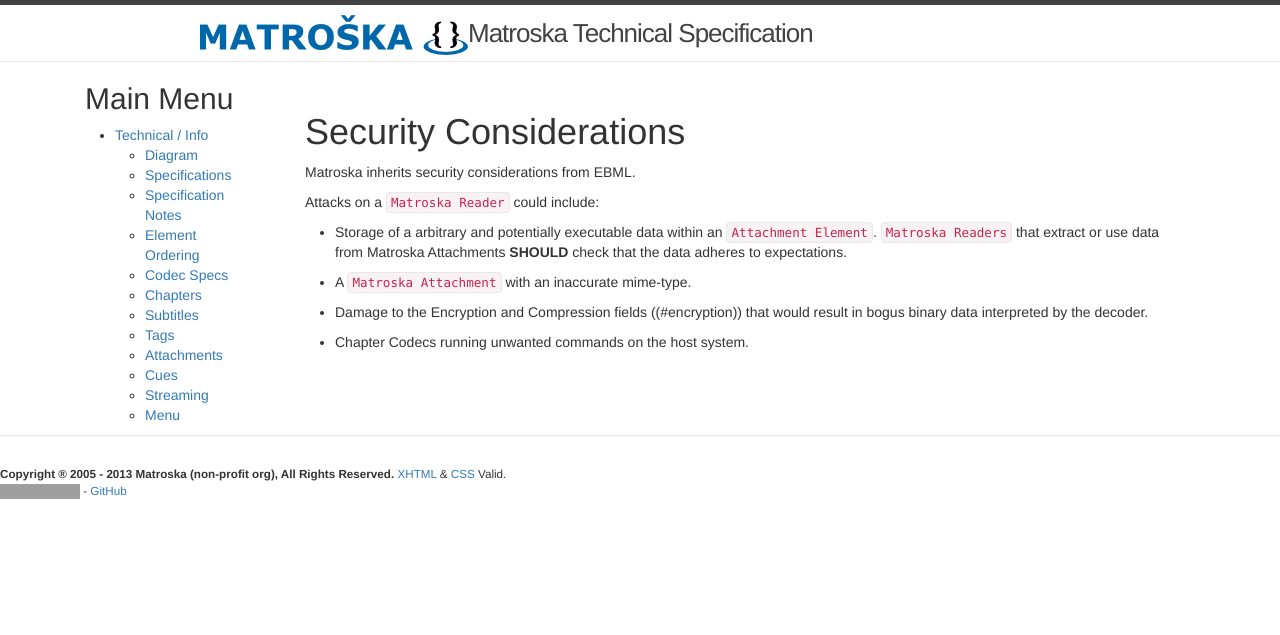
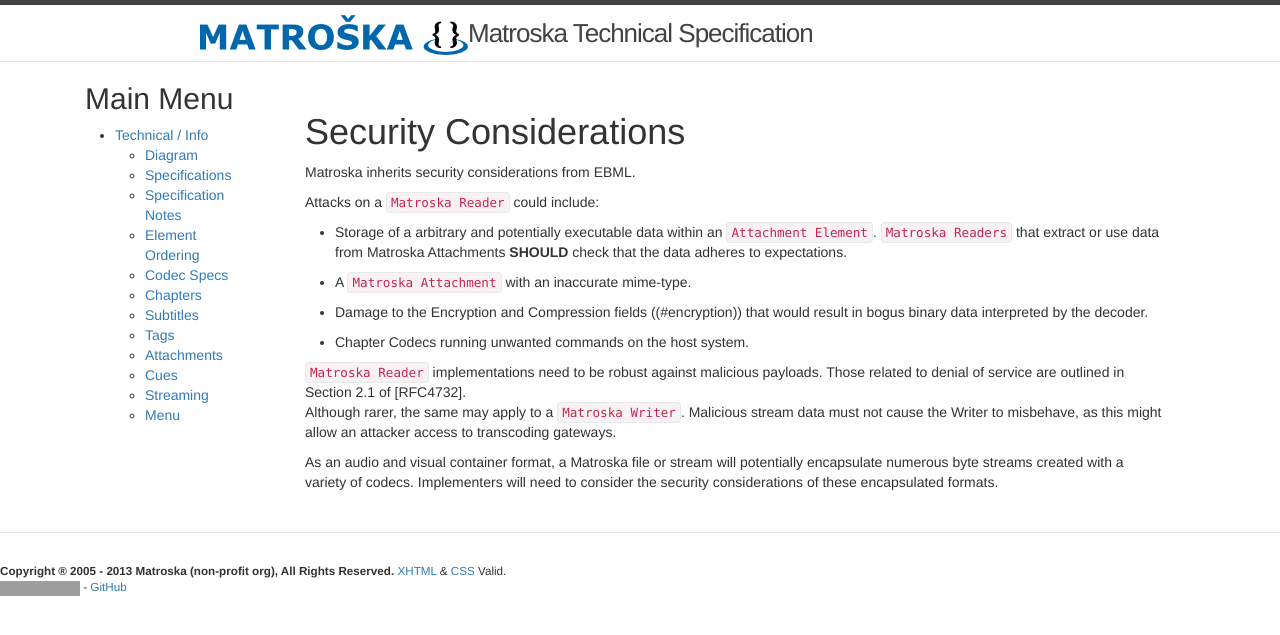
Before and after one commit to ietf-wg-cellar/matroska-specification, a Jekyll site: the page built from matroska_security.md, in a window 1280 px wide. Shown: the top 635 px of the page. Built offline with Jekyll 4.4.1, drawn with Linux system fonts in a browser that asks for light colours; our own code applies the rules of GitHub Pages for plain Markdown files; grey boxes are pictures that could not be loaded.

Commit message:
Add more security considerations from Roman Danyliw
Co-authored-by: Roman Danyliw <rdd@cert.org>

```diff
--- a/matroska_security.md
+++ b/matroska_security.md
@@ -14,3 +14,14 @@
   interpreted by the decoder.
 
 * Chapter Codecs running unwanted commands on the host system.
+
+`Matroska Reader` implementations need to be robust against malicious payloads.
+Those related to denial of service are outlined in Section 2.1 of [RFC4732].
+Although rarer, the same may apply to a `Matroska Writer`.  Malicious stream data
+must not cause the Writer to misbehave, as this might allow an attacker access
+to transcoding gateways.
+
+As an audio and visual container format, a Matroska file or stream will
+potentially encapsulate numerous byte streams created with a variety of
+codecs.  Implementers will need to consider the security considerations of
+these encapsulated formats.
```
